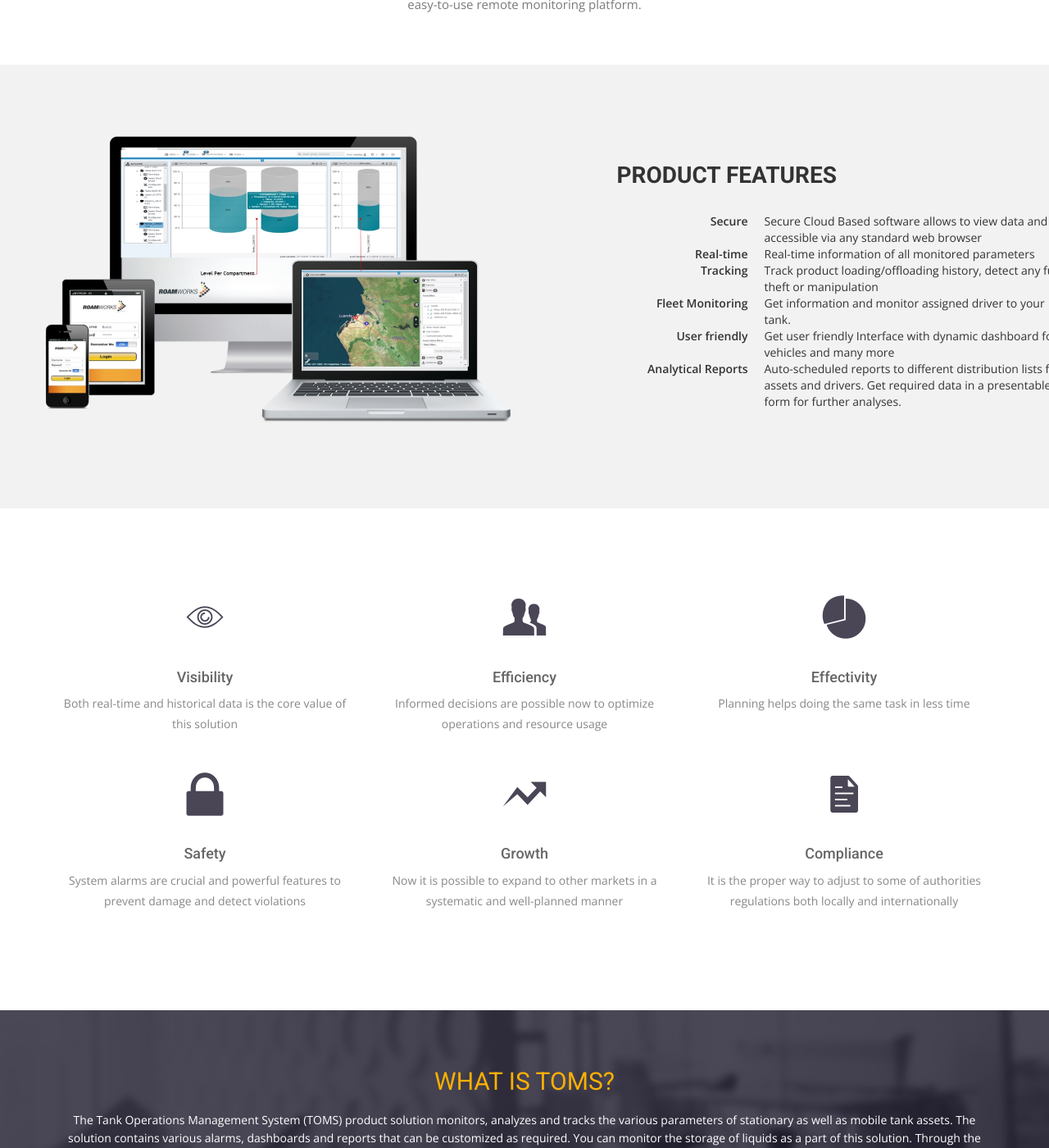
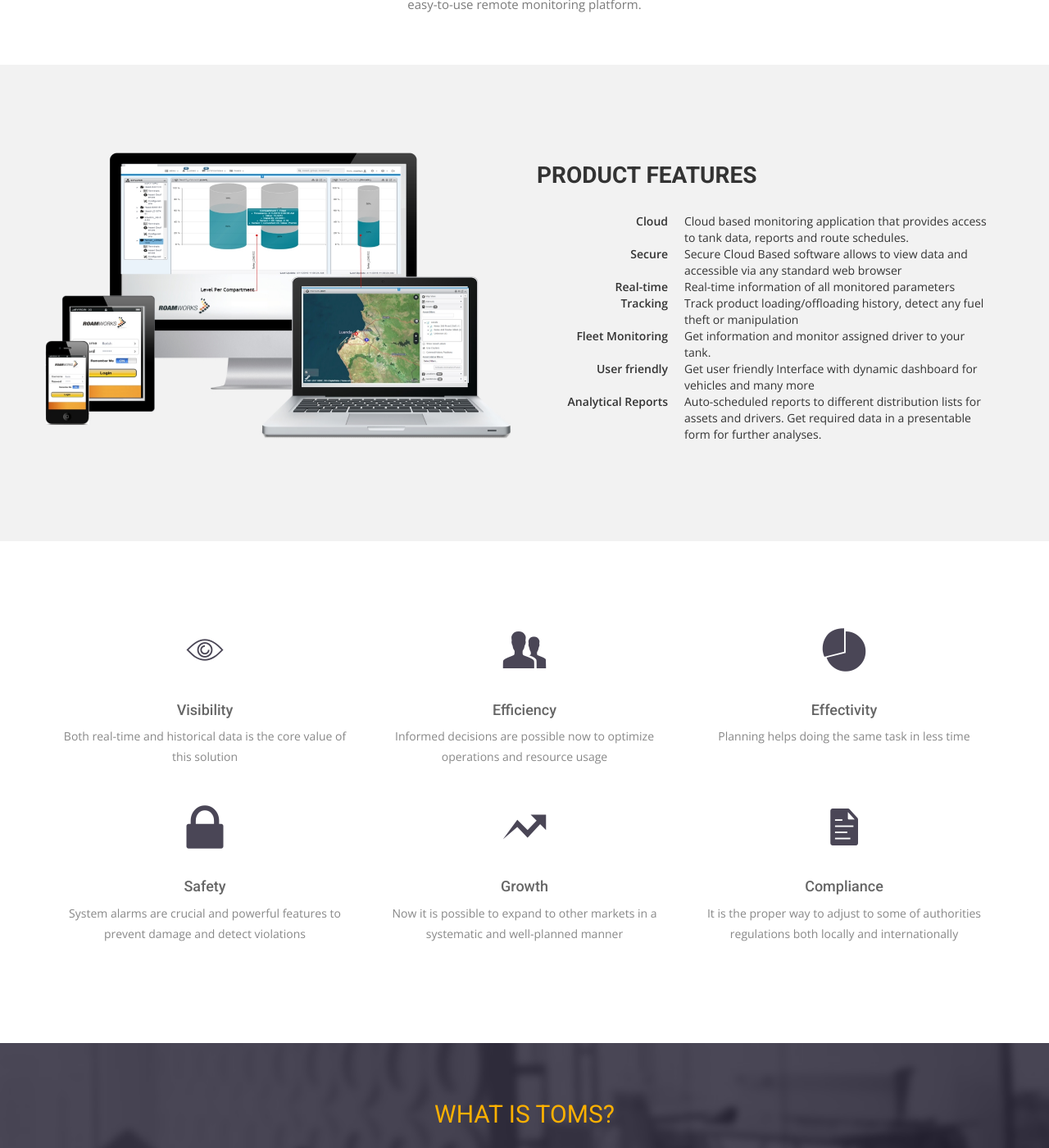
Before and after one commit to zubair1024/jerry, a Jekyll site: the page built from index.html, in a window 1280 px wide and 1400 px high, scrolled down 1130 px. Shown: the whole window at 82% size. Built offline with Jekyll 4.4.1, drawn with Linux system fonts in a browser that asks for light colours; nearby versions of some CDN libraries; some web fonts are replaced; some of the changed text lies outside the part shown.

Commit message:
first iteration of changes

```diff
--- a/_config.yml
+++ b/_config.yml
@@ -26,7 +26,7 @@
 markdown: kramdown
 
 # Google analytics
-# ga_tracking_id: "UA-XXXX-1"
+ga_tracking_id: "UA-98997430-1"
 
 # Category descriptions (for archive pages)
 descriptions:
--- a/_layouts/default.html
+++ b/_layouts/default.html
@@ -23,5 +23,7 @@
 
     {% include footer.html %}
 
+     {% include analytics.html %}
+
     </body>
 </html>
--- a/contact.html
+++ b/contact.html
@@ -11,6 +11,9 @@
       <div class="col-md-12">
         <div class="block">
           <h1>Drop Us A Note</h1>
+          <div class="col-md-12">
+                <a  class="btn btn-success btn-send" href="./img/toms.pdf" download> Product Brochure</a>
+            </div>
           <!--<p>Don’t just take our word for it. Check out some of our latest work.</p>-->
         </div>
       </div>
--- a/index.html
+++ b/index.html
@@ -46,7 +46,7 @@
 <section id="feature">
 <div class="container">
   <div class="row">
-    <div class="col-md-6 col-md-offset-7">
+    <div class="col-md-6 col-md-offset-6">
       <h2>PRODUCT FEATURES</h2>
       <p>
         <!--<ul>
@@ -58,6 +58,8 @@
           <li>Reports. Auto-scheduled reports to different distribution lists for assets and drivers. Get required data in a presentable form for further analyses.</li>
         </ul>-->
         <dl class="dl-horizontal list-group">
+    <dt>Cloud</dt>
+    <dd>Cloud based monitoring application that provides access to tank data, reports and route schedules.</dd>
     <dt>Secure</dt>
     <dd>Secure Cloud Based software allows to view data and accessible via any standard web browser</dd>
     <dt>Real-time</dt>
@@ -180,9 +182,34 @@
 <!-- Content Start -->
 <section id="testimonial">
   <div class="container">
+    <!--industries start-->
+     <div class="row">
+      <div class="section-title text-center">
+        <h3>ROAMWORKS provides end-to-end solutions across various industries</h3>
+        <!--<p>Far far away, Meerim Rocks behind the word mountains, far from the countries Vokalia and Consonantia, there live the blind texts. Separated they live in Bookmarksgrove right at the coast of the Semantics</p>-->
+      </div>
+    </div>
+    <div class="row">
+      <div class="col-sm-12 col-md-2">
+        <img class="img-responsive" src="./img/TLM/logo 2.png" style="max-height: 100px">
+      </div>
+      <div class="col-sm-12 col-md-2">
+        <img class="img-responsive" src="./img/TLM/Mark Petrol.jpg" style="max-height: 100px">
+      </div>
+      <div class="col-sm-12 col-md-3">
+        <img class="img-responsive" src="./img/TLM/burj.png" style="max-height: 100px">
+      </div>
+      <div class="col-sm-12 col-md-3">
+        <img class="img-responsive" src="./img/TLM/petco.png" style="max-height: 100px">
+      </div>
+       <div class="col-sm-12 col-md-2">
+        <img class="img-responsive" src="./img/TLM/Elite Petroleum LLC logo.jpg" style="max-height: 100px">
+      </div>
+    </div>
+    <!--industries end-->
     <div class="row">
       <div class="section-title text-center">
-        <h2>Partners</h2>
+        <h3>Partners</h3>
         <!--<p>Far far away, Meerim Rocks behind the word mountains, far from the countries Vokalia and Consonantia, there live the blind texts. Separated they live in Bookmarksgrove right at the coast of the Semantics</p>-->
       </div>
     </div>
```
Also changed, not shown: other parts of index.html (+1 -1 lines), _includes/analytics.html (added, +10 -0 lines), 1 other file.
